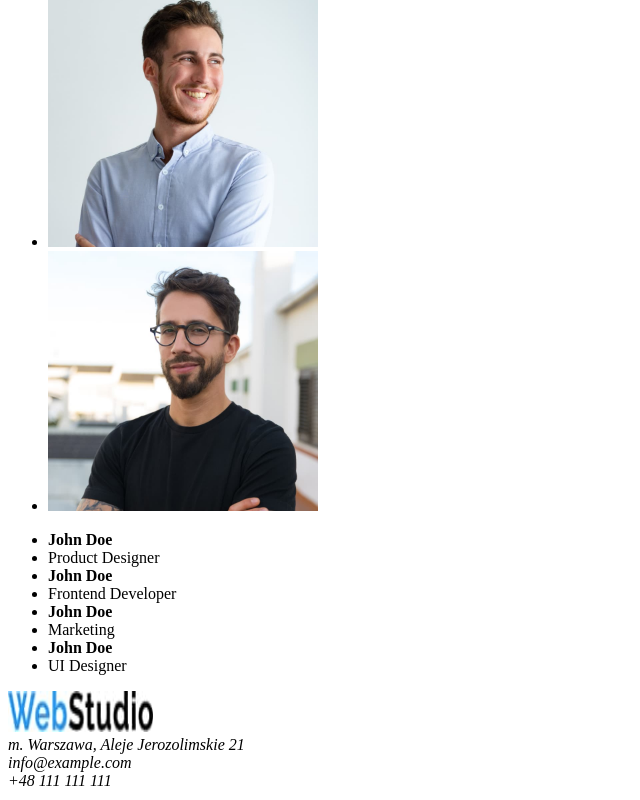
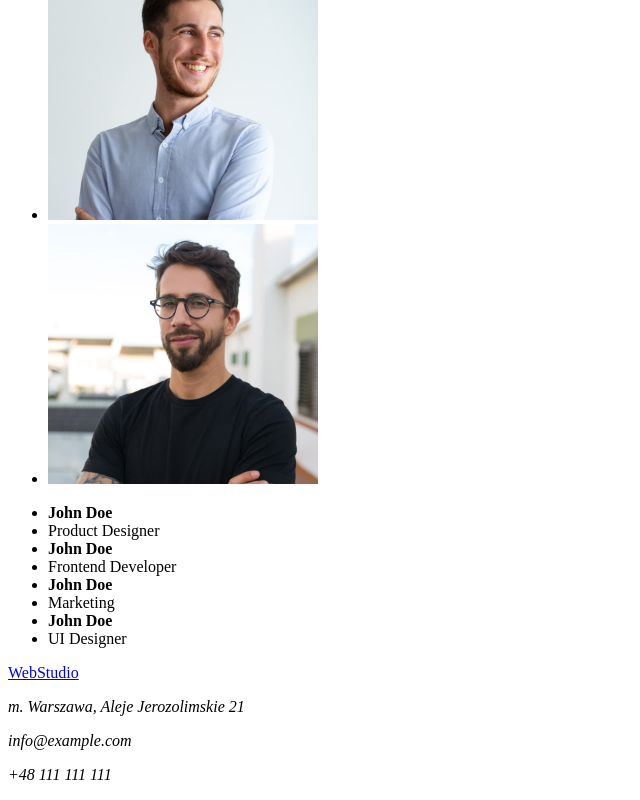
Before and after one commit to Czinaaz/goit-markup-hw-01, a plain HTML site: page index.html in a window 1280 px wide. Shown: the part 1973-2773 px from the top of the page, without its empty margins (0-640 px from the left). Drawn offline with Linux system fonts and the light colour scheme.

Commit message:
autocommit

```diff
--- a/index.html
+++ b/index.html
@@ -8,14 +8,7 @@
 
   <body lang="pl">
     <header>
-      <a href="#">
-        <img
-          src="images/WebStudioWebStud.jpg"
-          alt="WebStudio"
-          width="145"
-          height="41"
-        />
-      </a>
+      <a href="#">WebStudio</a>
       <nav>
         <ul>
           <li><a href="#">Agencja</a></li>
@@ -154,17 +147,12 @@
     </main>
 
     <footer>
-      <a href="#">
-        <img
-          src="images/WebStudioWebStud.jpg"
-          alt="WebStudio"
-          width="145"
-          height="41"
-        />
-      </a>
-      <address>m. Warszawa, Aleje Jerozolimskie 21</address>
-      <address>info@example.com</address>
-      <address>+48 111 111 111</address>
+      <a href="#">WebStudio</a>
+      <address>
+        <p>m. Warszawa, Aleje Jerozolimskie 21</p>
+        <p>info@example.com</p>
+        <p>+48 111 111 111</p>
+      </address>
     </footer>
   </body>
 </html>
```
